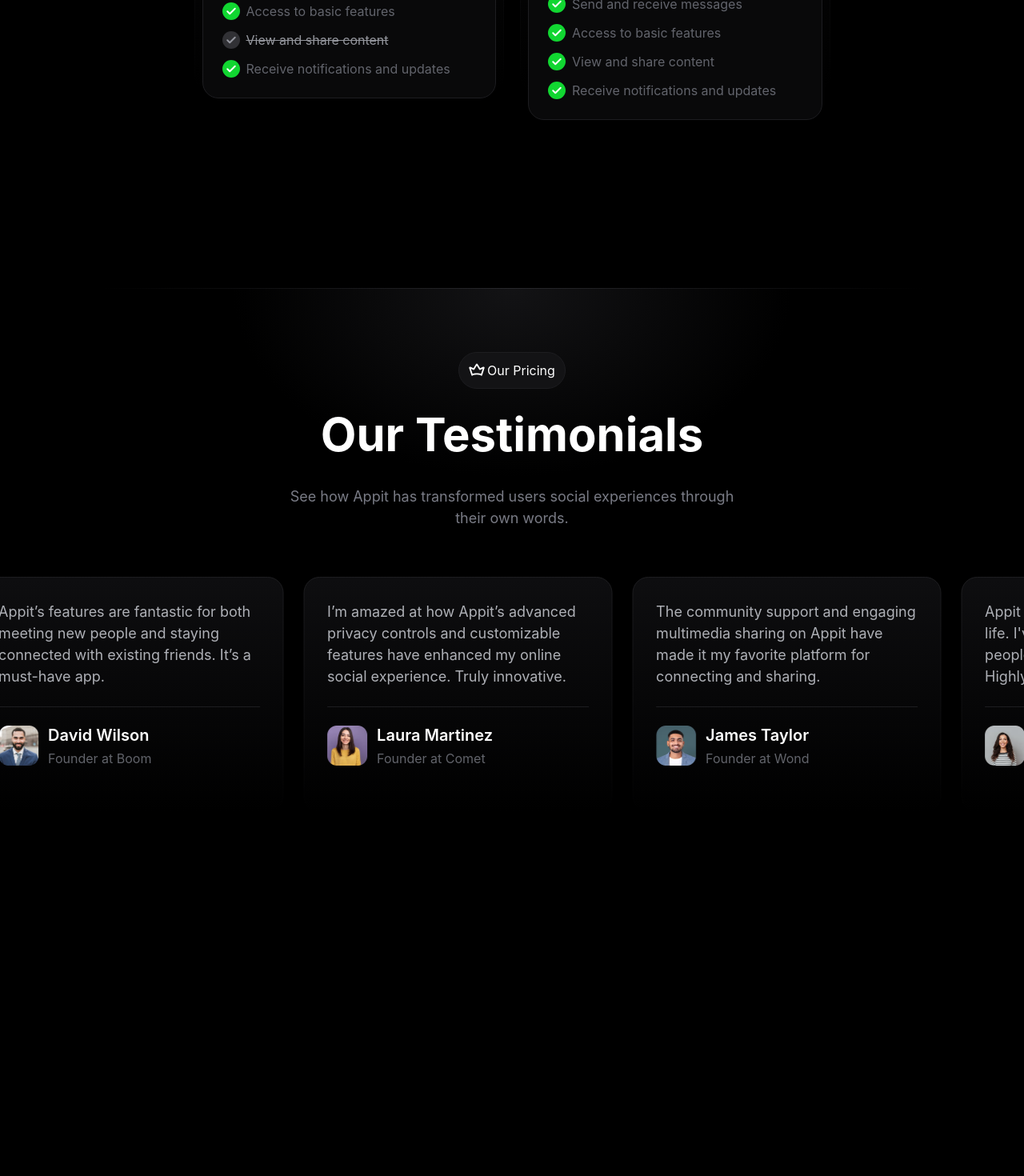
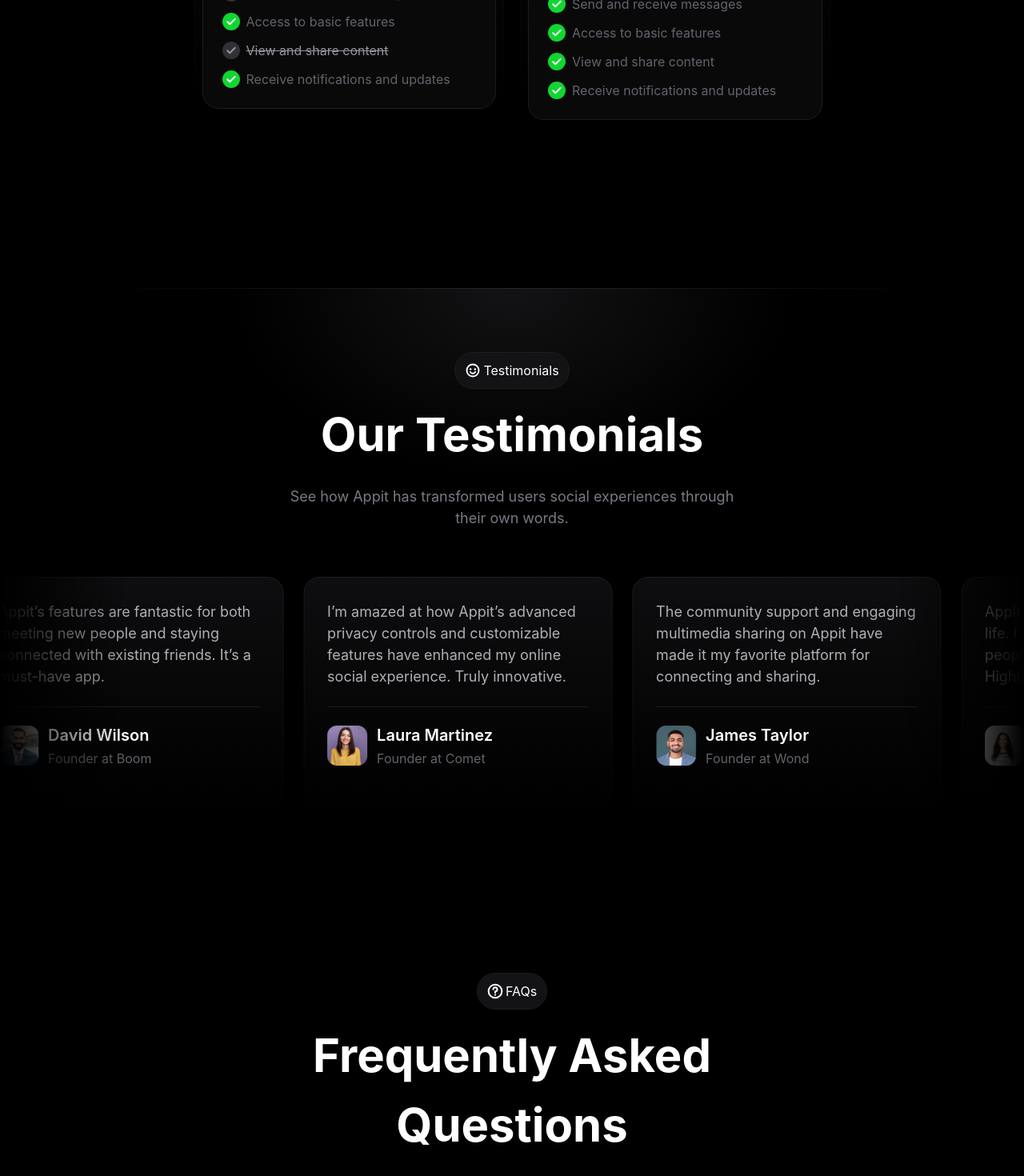
Before and after one commit to solarcodion/appit, a React (Create React App) app: page / in a window 1280 px wide. Shown: the part 7190-8660 px from the top of the page at 80% size. Before the commit the page ends 8206 px from the top, so only its background shows below. Built offline with nearby package versions, Linux system fonts and the light colour scheme.

Commit message:
add faq data

```diff
--- a/src/assets/image.ts
+++ b/src/assets/image.ts
@@ -57,6 +57,7 @@ import avatar8 from "./images/avatars/8.png";
 import avatar9 from "./images/avatars/9.png";
 import avatar10 from "./images/avatars/10.png";
 import mask5 from "./images/backgrounds/mask5.svg";
+import question from "./images/icons/question.svg";
 
 export {
   favIcon,
@@ -118,4 +119,5 @@ export {
   avatar9,
   avatar10,
   mask5,
+  question,
 };
--- a/src/components/Cards/Prices/Card.tsx
+++ b/src/components/Cards/Prices/Card.tsx
@@ -9,7 +9,7 @@ type CardProps = {
 
 const Card: React.FC<CardProps> = ({ item, monthly }) => {
   return (
-    <div className="flex flex-col p-[10px] relative w-full">
+    <div className="flex flex-col p-[10px] relative w-[445px] xl:w-full">
       <div className="flex flex-col gap-[24px] p-[20px] w-full z-10">
         <div className="flex flex-col gap-[18px]">
           <p className="text-white text-[22px]">{item.title}</p>
--- a/src/components/Cards/Prices/index.tsx
+++ b/src/components/Cards/Prices/index.tsx
@@ -8,7 +8,7 @@ type PriceProps = {
 
 const Prices: React.FC<PriceProps> = ({ data, monthly }) => {
   return (
-    <div className="flex gap-[20px] w-full">
+    <div className="flex flex-col xl:flex-row gap-[20px] w-full items-center">
       {data.map((item: PRICE_DATA, index: number) => (
         <Card key={index} item={item} monthly={monthly} />
       ))}
--- a/src/constants/Reviews.ts
+++ b/src/constants/Reviews.ts
@@ -7,7 +7,7 @@ import {
   avatar8,
   avatar9,
 } from "../assets/image";
-import { REVIEW_DATA } from "../types";
+import { FAQ_DATA, REVIEW_DATA } from "../types";
 
 const REVIEWS: REVIEW_DATA[] = [
   {
@@ -51,4 +51,35 @@ const REVIEWS: REVIEW_DATA[] = [
   },
 ];
 
-export { REVIEWS };
+const FAQS: FAQ_DATA[] = [
+  {
+    qu: "How do I create an account?",
+    an: "To create an account, download Appit, open the app, and follow the on-screen instructions to sign up using your email or social media.",
+  },
+  {
+    qu: "Can I customize my profile?",
+    an: "Yes, Appit allows you to personalize your profile with a photo, bio, and interests to better connect with others.",
+  },
+  {
+    qu: "Is Appit available on all devices?",
+    an: "Appit is available on both iOS and Android devices, ensuring you can stay connected from your smartphone or tablet.",
+  },
+  {
+    qu: "What privacy controls are available?",
+    an: "Appit offers advanced privacy settings, allowing you to control who can view your profile and interact with you, ensuring your data is secure.",
+  },
+  {
+    qu: "How does the smart matching work?",
+    an: "Our smart matching algorithm analyzes your interests and preferences to suggest connections that are most likely to be meaningful and relevant.",
+  },
+  {
+    qu: "Can I share multimedia content?",
+    an: "Yes, Appit supports sharing photos, videos, and other multimedia content to enhance your interactions and keep your connections engaged.",
+  },
+  {
+    qu: "What should I do if I encounter issues?",
+    an: "If you experience any issues, please contact our support team through the app or website, and we'll assist you as quickly as possible.",
+  },
+];
+
+export { REVIEWS, FAQS };
--- /dev/null
+++ b/src/containers/Home/FAQs.tsx
@@ -0,0 +1,22 @@
+import { question } from "../../assets/image";
+
+const FAQs = () => {
+  return (
+    <div className="flex flex-col gap-[60px] w-full max-w-[795px]">
+      <div className="flex flex-col gap-[14px] w-full items-center">
+        <div className="flex w-max bg-[#131315] border border-solid border-[#1d1d20] gap-[3px] px-[12px] py-[10px] rounded-full items-center">
+          <img className="w-[20px] h-[20px]" src={question} alt="star" />
+          <p className="text-[16px] text-white">FAQs</p>
+        </div>
+        <div className="flex flex-col gap-[20px] w-full items-center  max-w-[1200px]">
+          <h1 className="text-[38px] md:text-[58px] font-bold text-center">
+            Frequently Asked Questions
+          </h1>
+        </div>
+      </div>
+      <div className=""></div>
+    </div>
+  );
+};
+
+export default FAQs;
--- a/src/containers/Home/Testimonials.tsx
+++ b/src/containers/Home/Testimonials.tsx
@@ -1,4 +1,4 @@
-import { mask5, price } from "../../assets/image";
+import { face, mask5 } from "../../assets/image";
 import { Slider } from "../../components/Animation";
 import { REVIEWS } from "../../constants/Reviews";
 import { REVIEW_DATA } from "../../types";
@@ -21,8 +21,8 @@ const Testimonials = () => {
       />
       <div className="flex flex-col gap-[14px] w-full items-center">
         <div className="flex w-max bg-[#131315] border border-solid border-[#1d1d20] gap-[3px] px-[12px] py-[10px] rounded-full items-center">
-          <img className="w-[20px] h-[20px]" src={price} alt="star" />
-          <p className="text-[16px] text-white">Our Pricing</p>
+          <img className="w-[20px] h-[20px]" src={face} alt="star" />
+          <p className="text-[16px] text-white">Testimonials</p>
         </div>
         <div className="flex flex-col gap-[20px] w-full items-center  max-w-[1200px]">
           <h1 className="text-[38px] md:text-[58px] font-bold text-center">
@@ -34,7 +34,13 @@ const Testimonials = () => {
           </p>
         </div>
       </div>
-      <div className="w-full overflow-x-hidden">
+      <div
+        className="w-full overflow-x-hidden"
+        style={{
+          maskImage:
+            "linear-gradient(to right, rgba(0, 0, 0, 0) 0%, rgb(0, 0, 0) 12.5%, rgb(0, 0, 0) 87.5%, rgba(0, 0, 0, 0) 100%)",
+        }}
+      >
         <Slider dir="left" pos="-200%" time={40}>
           <div className="w-max flex gap-[24px]">
             {REVIEWS.map((item: REVIEW_DATA, index: number) => (
--- a/src/pages/HomePage.tsx
+++ b/src/pages/HomePage.tsx
@@ -1,6 +1,7 @@
 import Layout from "../components/Layout";
 import Appits from "../containers/Home/Appits";
 import Benefits from "../containers/Home/Benifits";
+import FAQs from "../containers/Home/FAQs";
 import Feature from "../containers/Home/Feature";
 import Header from "../containers/Home/Header";
 import Introduce from "../containers/Home/Introduce";
@@ -22,8 +23,9 @@ const HomePage = () => {
           <Price />
         </div>
       </div>
-      <div className="w-full pt-[200px] flex flex-col gap-[200px]">
+      <div className="w-full pt-[200px] flex flex-col gap-[200px] items-center">
         <Testimonials />
+        <FAQs />
       </div>
     </Layout>
   );
--- a/src/types/index.ts
+++ b/src/types/index.ts
@@ -39,6 +39,11 @@ type REVIEW_DATA = {
   comment: string;
 };
 
+type FAQ_DATA = {
+  qu: string;
+  an: string;
+};
+
 export type {
   MENU_LINK,
   ANALYZE_DATA,
@@ -46,4 +51,5 @@ export type {
   PRICE_DATA,
   PERSON_DATA,
   REVIEW_DATA,
+  FAQ_DATA,
 };
```
Also changed, not shown: src/assets/images/icons/question.svg (added).
